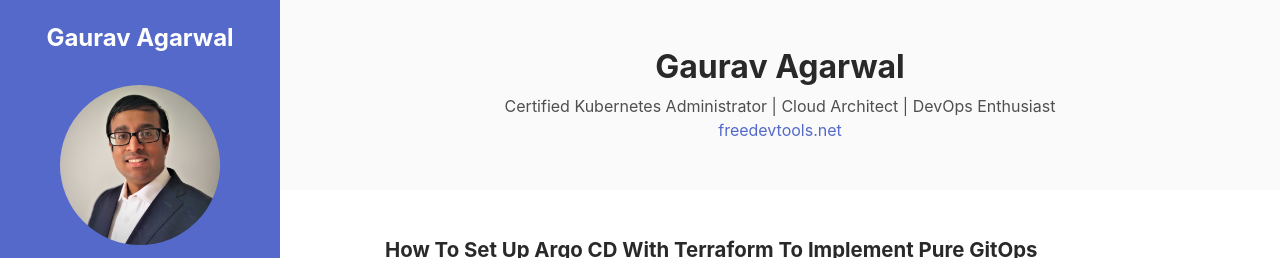
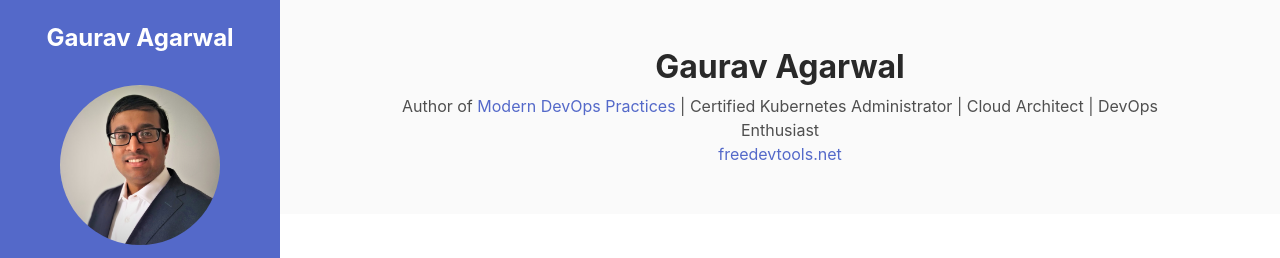
Before and after one commit to bharatmicrosystems/gauravdevops.com, a plain HTML site: page index.html in a window 1280 px wide. Shown: the top 258 px of the page. Drawn offline with Linux system fonts and the light colour scheme.

Commit message:
Update index.html

```diff
--- a/index.html
+++ b/index.html
@@ -81,7 +81,7 @@
 	    <section class="cta-section theme-bg-light py-5">
 		    <div class="container text-center">
 			    <h2 class="heading">Gaurav Agarwal</h2>
-			    <div class="intro">Certified Kubernetes Administrator | Cloud Architect | DevOps Enthusiast</div>
+			    <div class="intro">Author of <a href="https://amzn.to/3rGFwii">Modern DevOps Practices</a> | Certified Kubernetes Administrator | Cloud Architect | DevOps Enthusiast</div>
 				<div class="intro"><a href="https://freedevtools.net">freedevtools.net</a></div>
 		    </div><!--//container-->
 	    </section>
```
